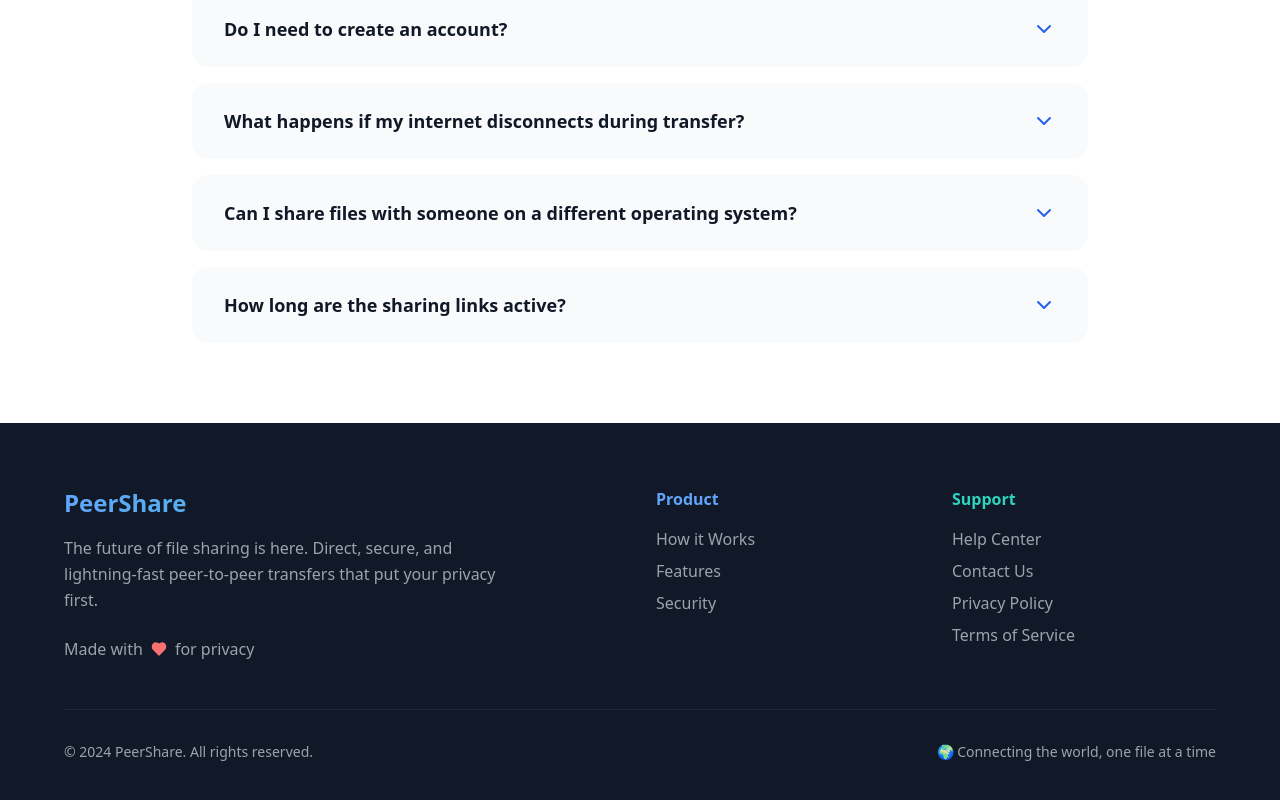
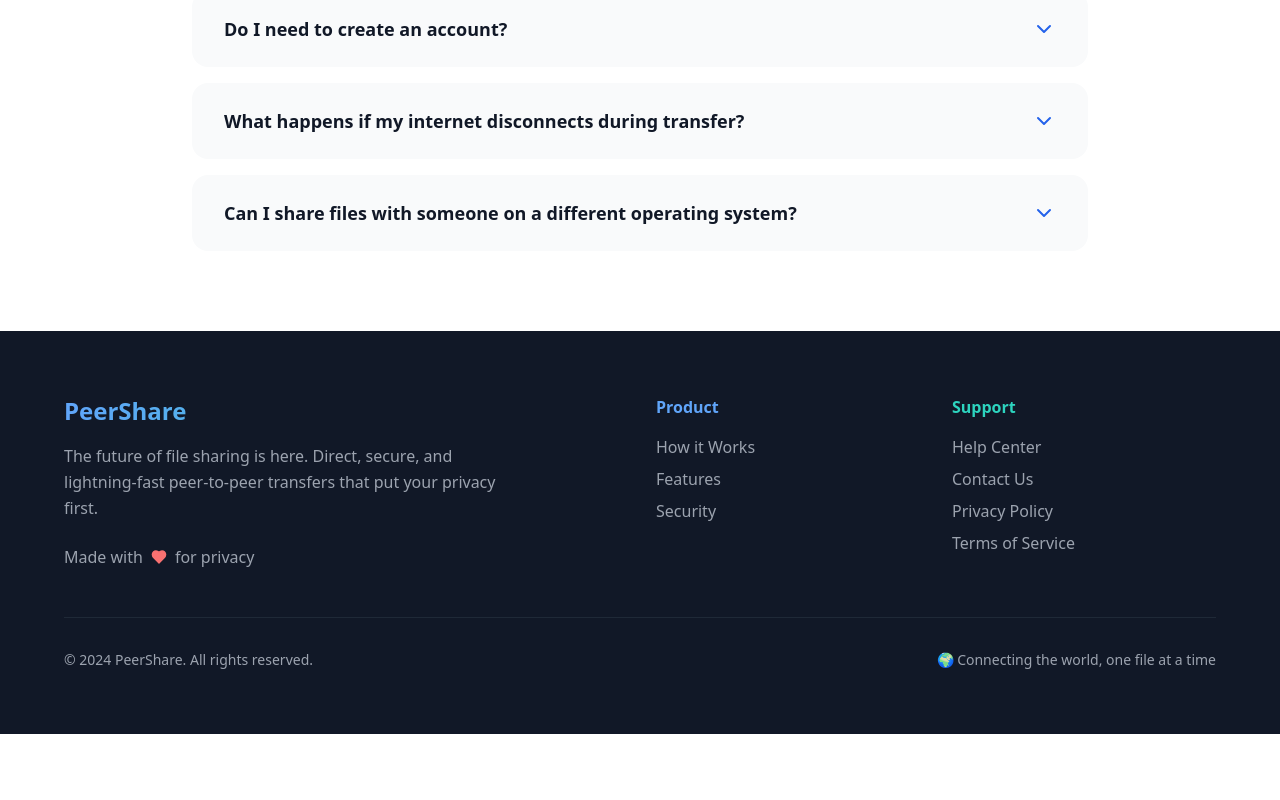
Before and after one commit to yogesh1234567890/flowshare-serene-landing, a React (Vite) app: page / in a window 1280 px wide. Shown: the part 2397-3197 px from the top of the page. After the commit the page ends 3131 px from the top, so only its background shows below. Built offline with nearby package versions, Linux system fonts and the light colour scheme.

Commit message:
data cleanup

```diff
--- a/src/components/FAQ.tsx
+++ b/src/components/FAQ.tsx
@@ -25,10 +25,6 @@ const FAQ = () => {
     {
       question: "Can I share files with someone on a different operating system?",
       answer: "Yes! Our service works across all platforms - Windows, Mac, Linux, iOS, and Android. As long as both devices have internet access, sharing works seamlessly."
-    },
-    {
-      question: "How long are the sharing links active?",
-      answer: "Links remain active for 24 hours by default, but you can customize this. Once expired, the link becomes invalid for security. You can always generate a new one!"
     }
   ];
 
```
